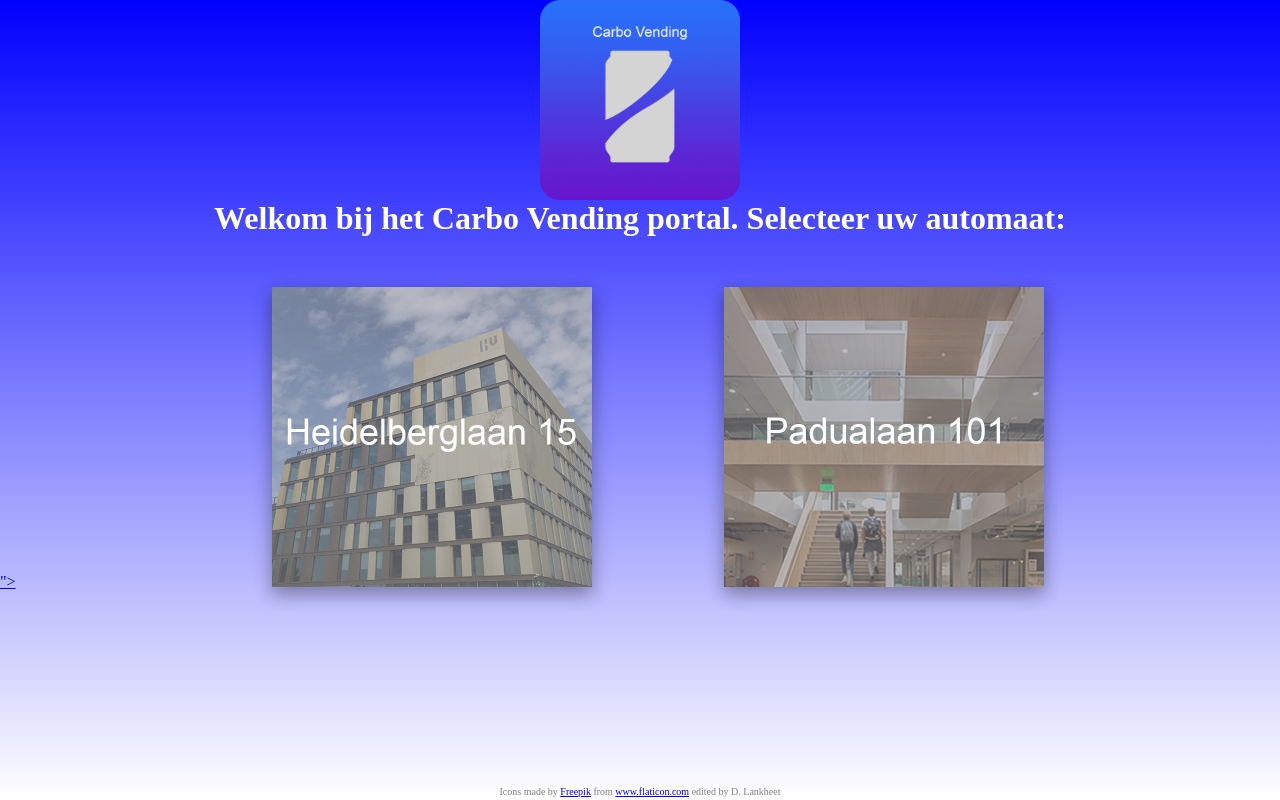
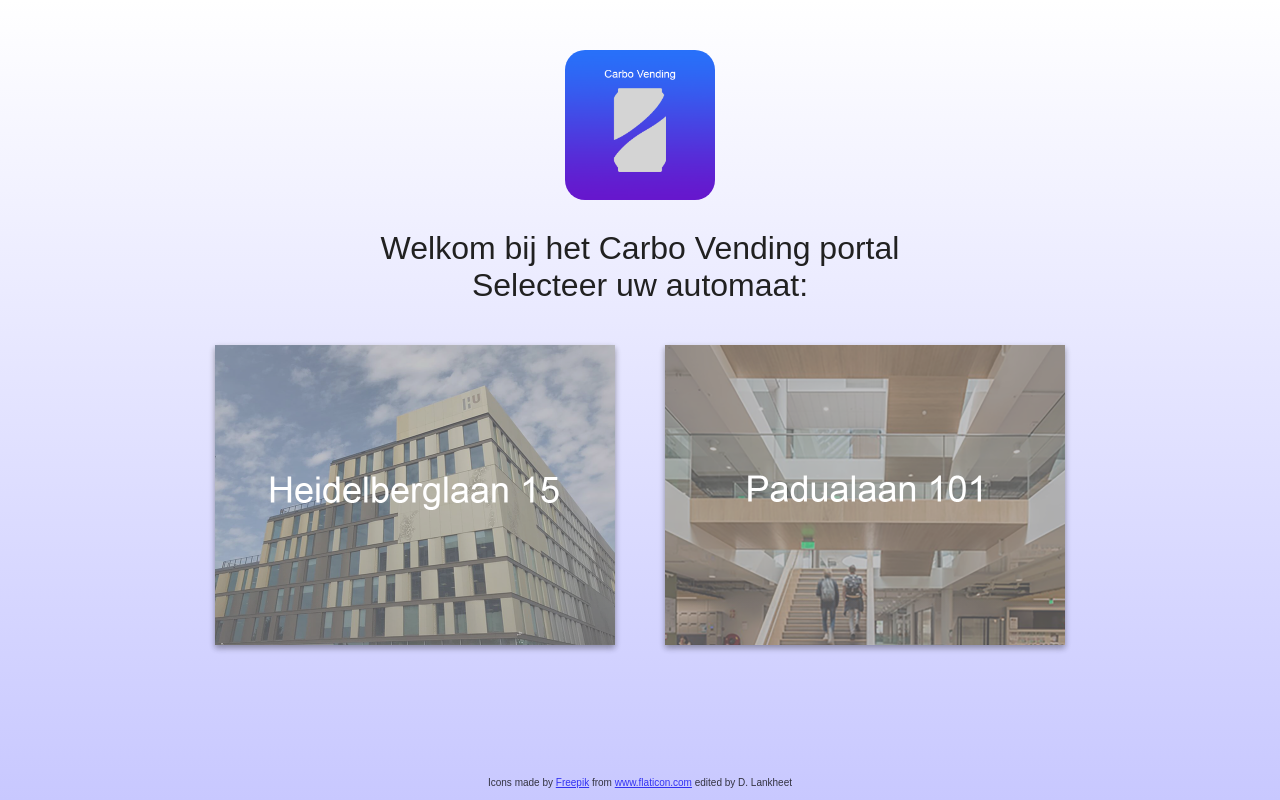
Before and after one commit to Dlankheet/Carbo-Vending, a Flask app: page /index.html in a window 1280 px wide. Run offline with Flask 2, Linux system fonts and the light colour scheme.

Commit message:
Add files via upload
Website wijzigingen

```diff
--- a/EngineAPI-master/static/index.html
+++ b/EngineAPI-master/static/index.html
@@ -7,17 +7,20 @@
 	<body>
 		<div class = "container">
 			<div class = "header">
-	<img src="frisdrank_logo_naam.png" alt="" width="200" height="200">
-	<h1 class="titelblok">Welkom bij het Carbo Vending portal. Selecteer uw automaat:</h1>
+				<div id="logo-container"></div>
+				<h1 class="titelblok">Welkom bij het Carbo Vending portal<br>Selecteer uw automaat:</h1>
 			</div>
 			<div class = "button_container">
-	<a href="products_personal.html">"><button id="button_hl15"></button></a>
-	<a href="products_personal.html"><button id="button_pl101"></button></a>
+				<a class = "tile-button" href="products_personal.html">
+					<button id="button_hl15"></button>
+				</a>
+				<a class = "tile-button" href="products_personal.html">
+					<button id="button_pl101"></button>
+				</a>
 			</div>
-	<div class = "footer">
-	Icons made by <a href="https://www.flaticon.com/authors/freepik" title="Freepik">Freepik</a> from <a href="https://www.flaticon.com/" title="Flaticon"> www.flaticon.com</a> edited by D. Lankheet
+			<div class="footer">
+				<p>Icons made by <a href="https://www.flaticon.com/authors/freepik" title="Freepik">Freepik</a> from <a href="https://www.flaticon.com/" title="Flaticon"> www.flaticon.com</a> edited by D. Lankheet<p>
 			</div>
 		</div>
 	</body>
-
 </html>
--- a/EngineAPI-master/static/stylesheet.css
+++ b/EngineAPI-master/static/stylesheet.css
@@ -1,21 +1,70 @@
-*{	margin:0;padding:0;}
-.container{
-	background-image: linear-gradient(rgba(0,0,255,1), rgba(0,0,255,0));
+body {
+	margin:0;
+	padding:0;
+	width:100vw;
+}
+
+h1,h2,h3,h4,h5,h6,p {
+	font-family:'Roboto Regular', sans-serif;
+}
+
+#logo-container {
+	background-image:url("frisdrank_logo_naam.png");
+	border-radius:20px;
+	height:150px;
+	width:150px;
+	margin:0 auto;
+	background-repeat:no-repeat;
+	background-size:cover;
+	position:relative;
+}
+
+#logo {
+	width:150px;
+	height:150px;
+	position:absolute;
+}
+
+.container {
+	float:left;
+	width:100%;
+	background-image: linear-gradient(rgba(0,0,255,0), rgb(200, 200, 255));
 	height: 100%;
 	width: 100%;
-	min-width: 1200px;
 }
+
+.titelblok {
+	color:#212121;
+	font-family:'Roboto Regular', sans-serif;
+	font-weight:300;
+	margin-top:30px;
+}
+
 .header{
-	padding-left: 12,5%;
+	float:left;
+	width:100%;
+	margin-top:50px;
 	text-align: center;
-	padding-right: 12,5%;
 	color: white;
 }
 
 .button_container{
-	margin-top: 50px;
+	float:left;
+	width:100%;
+	margin-top: 20px;
 	height: 300px;
 	width: 100%;
+	display: flex;
+    justify-content: center;
+}
+
+.tile-button {
+	float:left;
+	width:400px;
+}
+
+.tile-button:nth-child(1){
+	margin-right:50px;
 }
 
 #button_hl15{
@@ -23,39 +72,48 @@
 	background-size: cover;
 	background-position: center;
 	background-repeat: no-repeat;
-	box-shadow: 0 8px 16px 0 rgba(0,0,0,0.2), 0 6px 20px 0 rgba(0,0,0,0.19);
+	box-shadow: 0 3px 6px rgba(0,0,0,0.16), 0 3px 6px rgba(0,0,0,0.23);
+	transition: all 0.3s cubic-bezier(.25,.8,.25,1);
 	height: 300px;
-	width: 25%;
+	width: 100%;
 	border: none;
-	margin-left: 20%;
+}
 
-
-}
 #button_pl101{
 	background: url(button_pl101.png);
 	background-size: cover;
 	background-position: center;
 	background-repeat: no-repeat;
-	box-shadow: 0 8px 16px 0 rgba(0,0,0,0.2), 0 6px 20px 0 rgba(0,0,0,0.19);
+	box-shadow: 0 3px 6px rgba(0,0,0,0.16), 0 3px 6px rgba(0,0,0,0.23);
+	transition: all 0.3s cubic-bezier(.25,.8,.25,1);
 	height: 300px;
-	width: 25%;
+	width: 100%;
 	border: none;
-	margin-left: 10%;
 }
+
 #button_hl15:hover{
-	box-shadow: 0 12px 16px 0 rgba(0,0,0,0.24), 0 17px 50px 0 rgba(0,0,0,0.19);
+	box-shadow: 0 10px 20px rgba(0,0,0,0.19), 0 6px 6px rgba(0,0,0,0.23);
+	transform:scale(1.02);
+	cursor:pointer;
 }
 
 #button_pl101:hover{
-	box-shadow: 0 12px 16px 0 rgba(0,0,0,0.24), 0 17px 50px 0 rgba(0,0,0,0.19);
+	box-shadow: 0 10px 20px rgba(0,0,0,0.19), 0 6px 6px rgba(0,0,0,0.23);
+	transform:scale(1.02);
+	cursor:pointer;
 }
 
 .footer{
-	left: 0;
-	right: 0;
-	bottom: 3px;
 	position: absolute;
 	text-align: center;
 	color: grey;
 	font-size: 10px;
+	width:100%;
+	bottom:2px;
 }
+
+.footer > p {
+	color:#000;
+	opacity:0.75;
+	text-align:center;
+}
```
Lines whose indentation alone changed are shown as unchanged.
